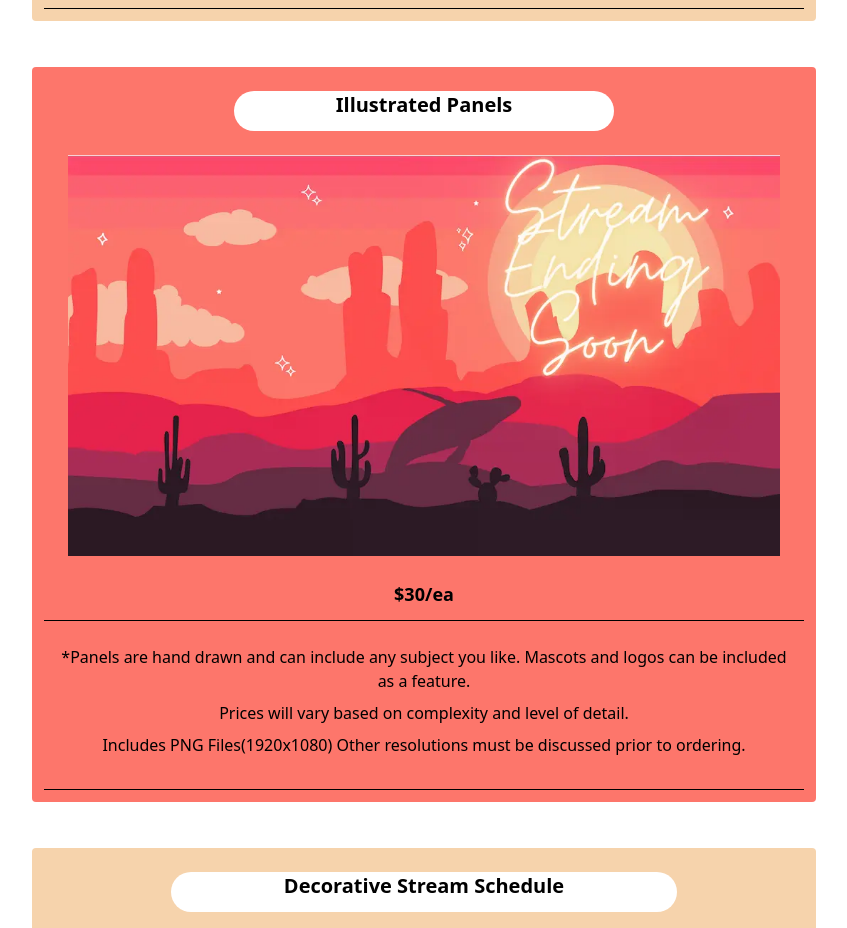
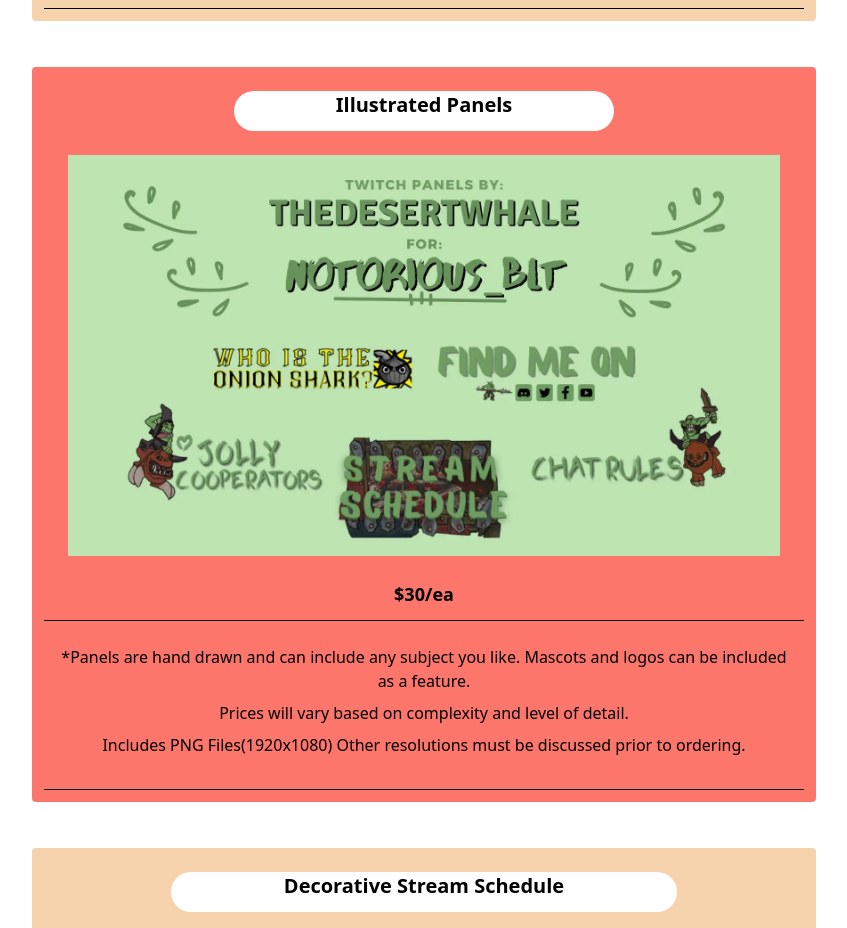
Before and after one commit to Huntthee/next-desert-site, a Next.js app: page /commissions in a window 1280 px wide. Shown: the part 5500-6428 px from the top of the page, without its empty margins (216-1063 px from the left). Built offline with nearby package versions, Linux system fonts and the light colour scheme; a web font is replaced by a local one.

Commit message:
replaced incorrect image with proper one.

```diff
--- a/pages/components/commissions-content.tsx
+++ b/pages/components/commissions-content.tsx
@@ -173,7 +173,7 @@ export default function CommissionContent() {
       <article className="bg-salmon p-2 mx-1 rounded lg:mx-7 xl:mx-9">
         <h2 className="font-bold text-xl xl:pb-2 bg-white rounded-full w-1/2 m-auto mt-2">Illustrated Panels</h2>
         <img
-          src="images/EndingScene.webp"
+          src="images/notor-panels.webp"
           alt="Custom, fully illustrated scene for your streaming channel"
           className="m-auto p-4"
         />
```
Also changed, not shown: public/images/notor-panels.webp (added).
